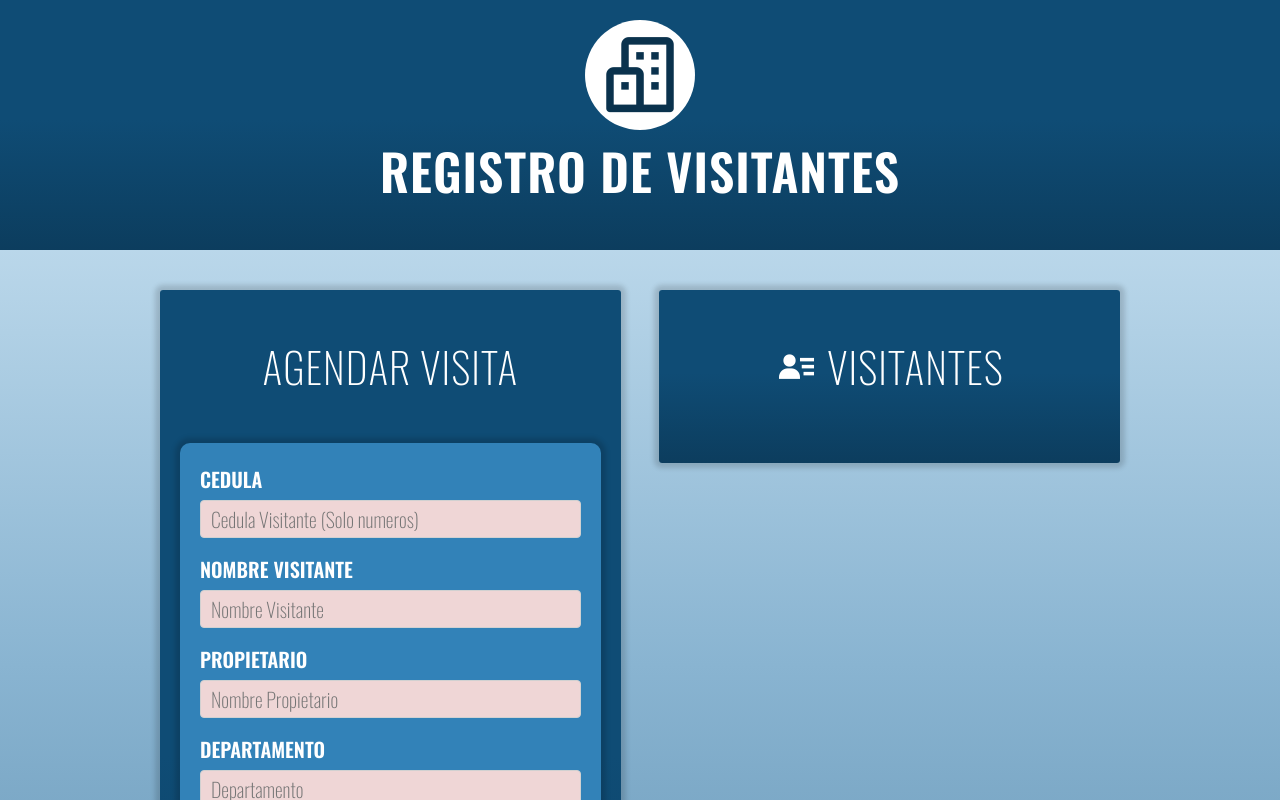
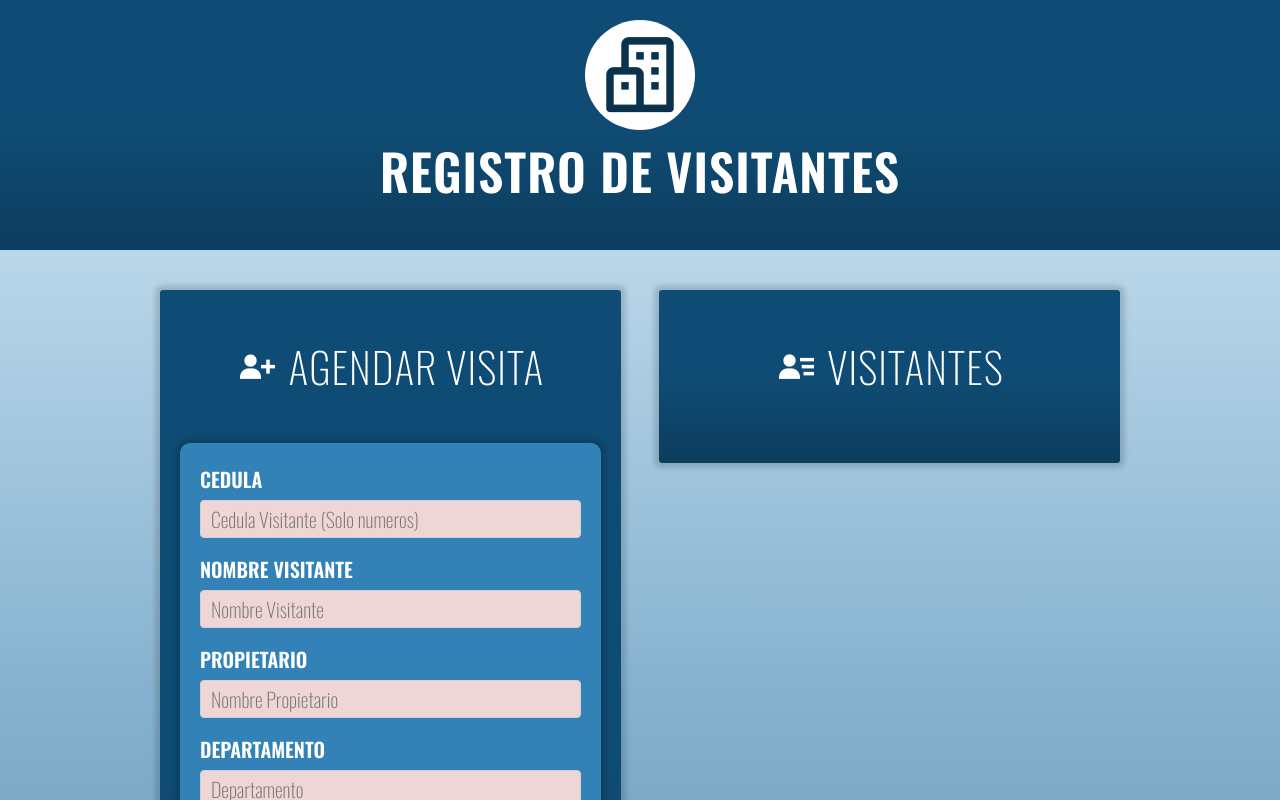
Before and after one commit to jorgenoliveros/visitas_reactjs, a React (Create React App) app: page / in a window 1280 px wide. Shown: the top 800 px of the page. Built offline with nearby package versions, Linux system fonts and the light colour scheme.

Commit message:
agregando validaciones al formulario

```diff
--- a/src/components/Formulario.js
+++ b/src/components/Formulario.js
@@ -13,6 +13,8 @@
         hora: '',
         observaciones: ''
     });
+
+    const [ error, actualizarError ] = useState(false)
 
 
     // Funcion que se ejecuta cada que el usuario escribe en un input
@@ -34,6 +36,11 @@
 
         // Validar
 
+        if (cedula.trim() === '' || nombre.trim() === '' || propietario.trim() === '' || depto.trim() === '' || fecha.trim() === '' || hora.trim() === '' || observaciones.trim() === '' ){
+            actualizarError(true);
+            return;
+        }
+
         // Asignar un ID
 
         // Crear la visita
@@ -45,7 +52,9 @@
 
     return (
         <Fragment>
-            <h2>Agendar Visita</h2>
+            <h2><i className='bx bxs-user-plus' ></i>   Agendar Visita</h2>
+
+            {error ? <p className="alerta-error"><i className="bx bx-error"></i> Todos los campos son obligatorios</p> : null}
 
             <form
                 onSubmit={submitVisita}
```
